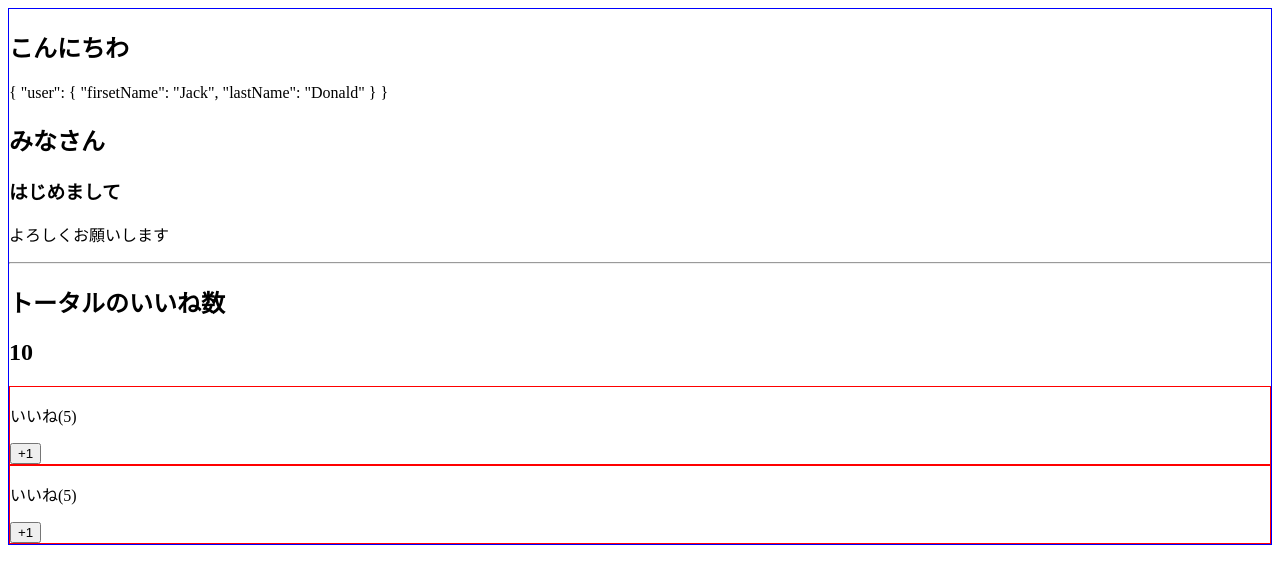
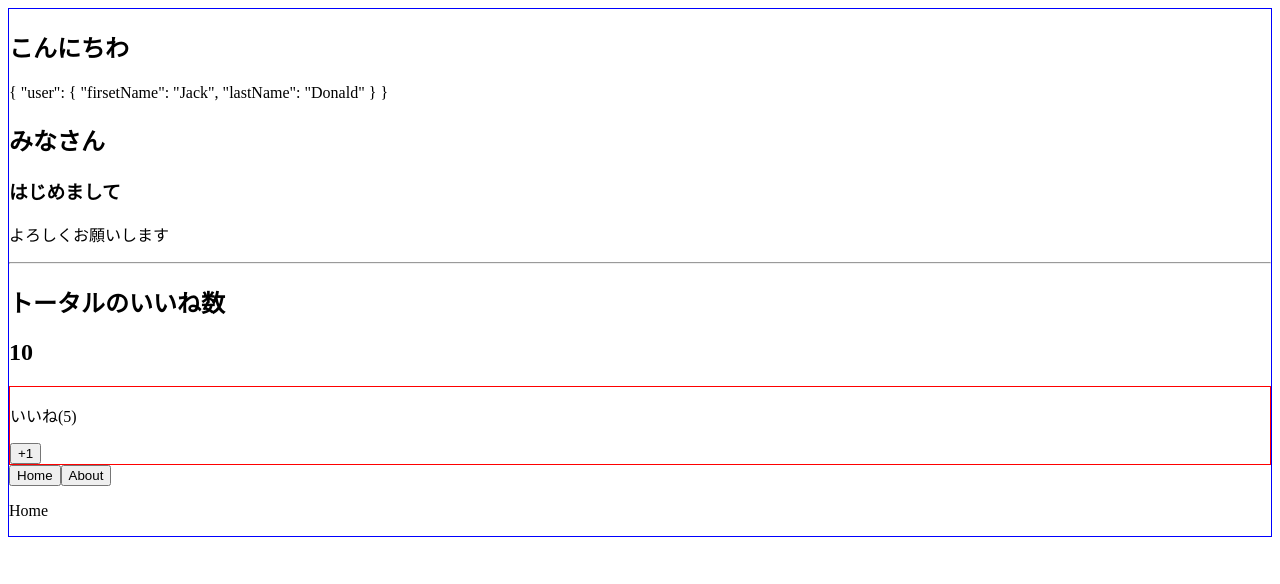
Before and after one commit to TAKU1022/vue-demo, a Vue app: page / in a window 1280 px wide. Shown: the top 584 px of the page. Built offline with nearby package versions, Linux system fonts and the light colour scheme.

Commit message:
動的コンポーネント

```diff
--- a/src/App.vue
+++ b/src/App.vue
@@ -17,25 +17,39 @@
       :total-number="number"
       @my-click="incrementNumber($event)"
     ></LikeNumber>
-    <LikeNumber :total-number="number"></LikeNumber>
+
+    <button @click="changeComponent('Home')">Home</button>
+    <button @click="changeComponent('About')">About</button>
+
+    <keep-alive>
+      <component :is="currentComponent"></component>
+    </keep-alive>
   </article>
 </template>
 
 <script>
   import LikeHeader from './components/LikeHeader.vue';
+  import Home from './components/Home.vue';
+  import About from './components/About.vue';
 
   export default {
     data() {
       return {
         number: 10,
+        currentComponent: 'Home',
       };
     },
     components: {
       LikeHeader,
+      Home,
+      About,
     },
     methods: {
       incrementNumber(value) {
         this.number = value;
+      },
+      changeComponent(compornent) {
+        this.currentComponent = compornent;
       },
     },
   };
--- /dev/null
+++ b/src/components/About.vue
@@ -0,0 +1,17 @@
+<template>
+  <div>
+    <p>About</p>
+    <input type="text" />
+  </div>
+</template>
+
+<script>
+  export default {
+    activated() {
+      console.log('activated');
+    },
+    deactivated() {
+      console.log('deactivated');
+    },
+  };
+</script>
--- /dev/null
+++ b/src/components/Home.vue
@@ -0,0 +1,3 @@
+<template>
+  <p>Home</p>
+</template>
```
